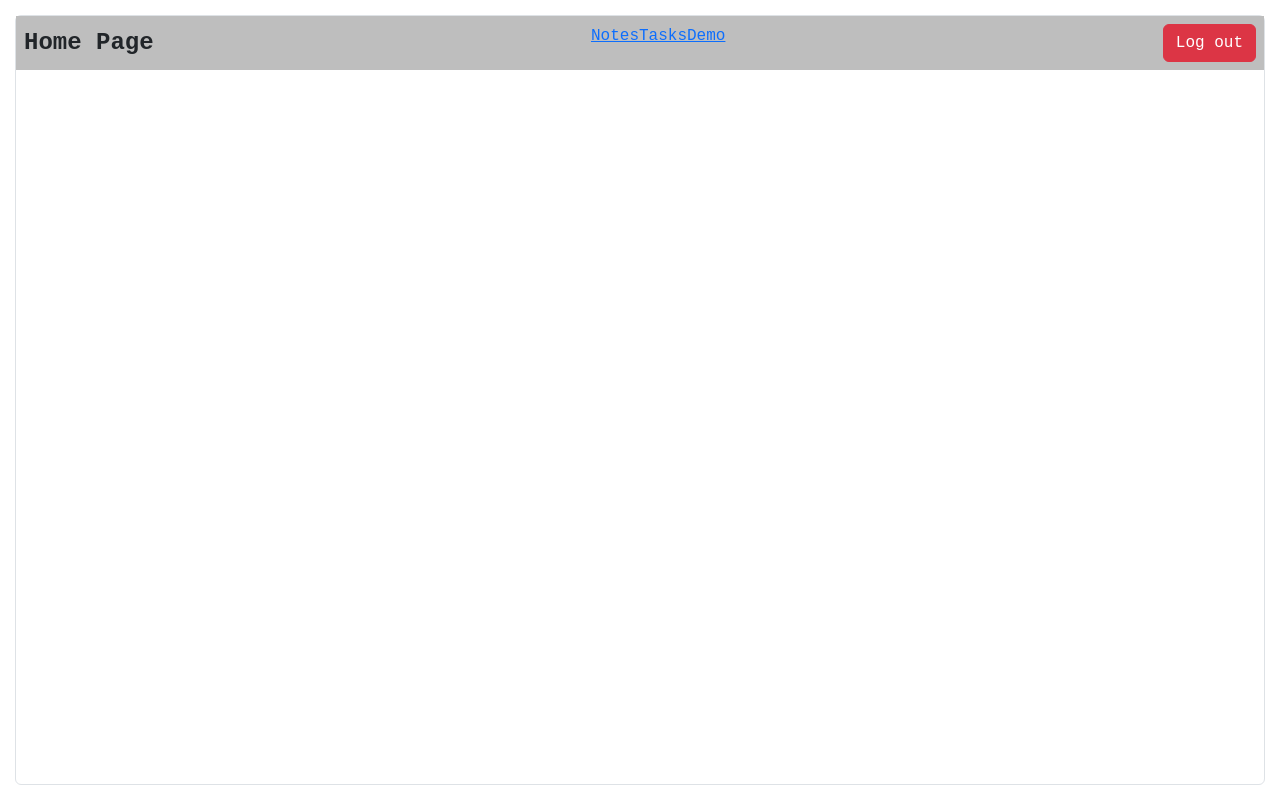
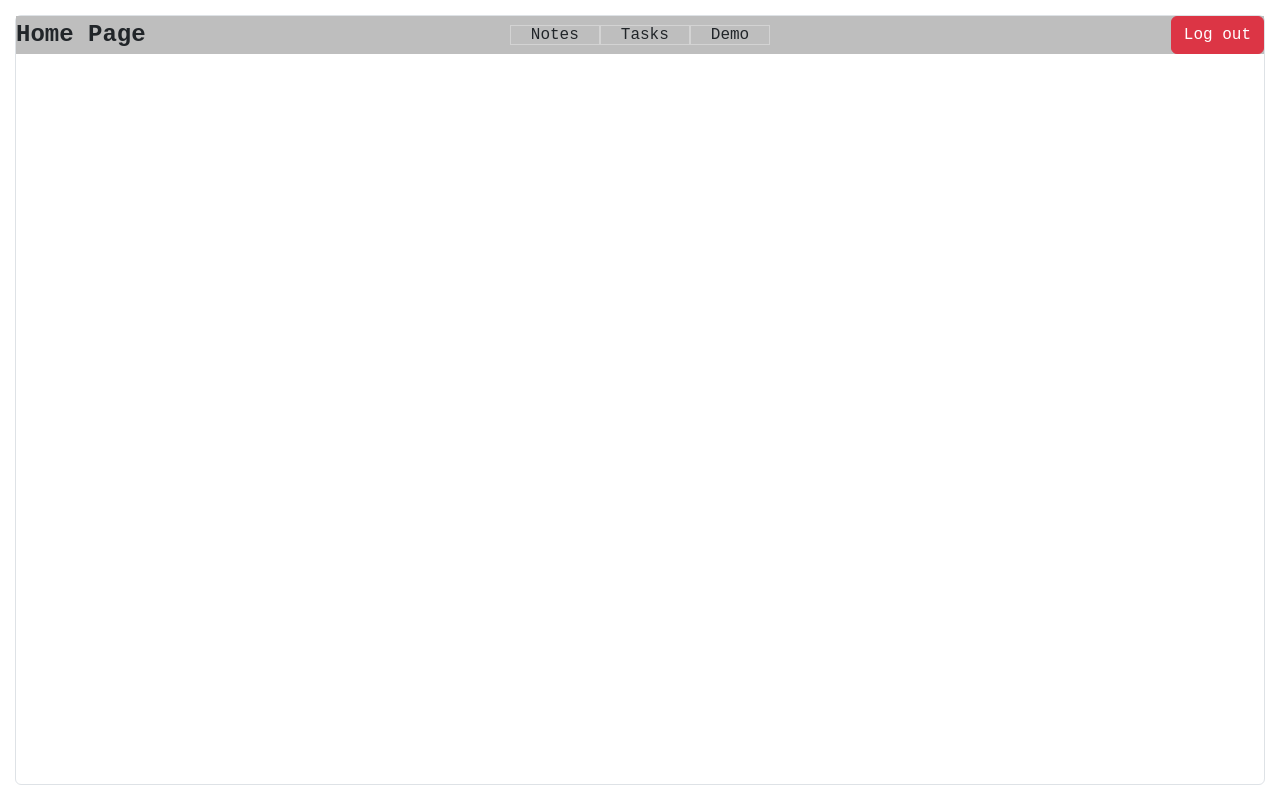
Before and after one commit to Pantaleon-Arkady/General-Project, a React (Vite) app in the folder frontend/: page /home in a window 1280 px wide. Built offline with nearby package versions, Linux system fonts and the light colour scheme; sample sign-in values are in the browser's storage.

Commit message:
navigation header orientation

```diff
--- a/frontend/src/components/NavButtons.jsx
+++ b/frontend/src/components/NavButtons.jsx
@@ -10,9 +10,9 @@ function NavButtons() {
 
     return (
         <>
-            <div className="nav_desktop">
+            <div className="nav_desktop justify-self-center">
                 {navItems.map((item, i) => (
-                    <Link key={i} to={item.path}>
+                    <Link className="nav_links" key={i} to={item.path}>
                         {item.name}
                     </Link>
                 ))}
--- a/frontend/src/index.css
+++ b/frontend/src/index.css
@@ -12,7 +12,22 @@
 }
 
 .home_page_nav {
+    display: grid;
+    grid-template-columns: 1fr auto 1fr;
+    align-items: center;
     background-color: rgb(190, 190, 190);
+}
+
+.nav_left {
+    justify-self: start;
+}
+
+.nav_right {
+    justify-self: end;
+}
+
+.nav_mobile {
+    justify-self: center;
 }
 
 .nav_desktop {
@@ -33,6 +48,14 @@
     }
 
     .nav_desktop {
+        justify-self: center;
         display: block;
     }
+
+    .nav_links {
+        all: unset;
+        border: 1px solid lightgray;
+        padding: 0px 20px;
+        overflow: auto;
+    }
 }
--- a/frontend/src/pages/Home.jsx
+++ b/frontend/src/pages/Home.jsx
@@ -23,19 +23,21 @@ function Home() {
         <>
             <div className="w-100 vh-100 home_main_div">
                 <div className="border rounded w-100 h-100">
-                    <div className="home_page_nav p-2 d-flex flex-row justify-content-between">
-                        <div className="heading">
+                    <div className="home_page_nav">
+                        <div className="heading nav_left">
                             Home Page
                         </div>
 
                         <NavButtons />
 
-                        <button
-                            onClick={() => handleLogout()}
-                            className="btn btn-danger"
-                        >
-                            Log out
-                        </button>
+                        <div className="nav_right">
+                            <button
+                                onClick={() => handleLogout()}
+                                className="btn btn-danger justify-self-end"
+                            >
+                                Log out
+                            </button>
+                        </div>
                     </div>
                 </div>
             </div>
```
